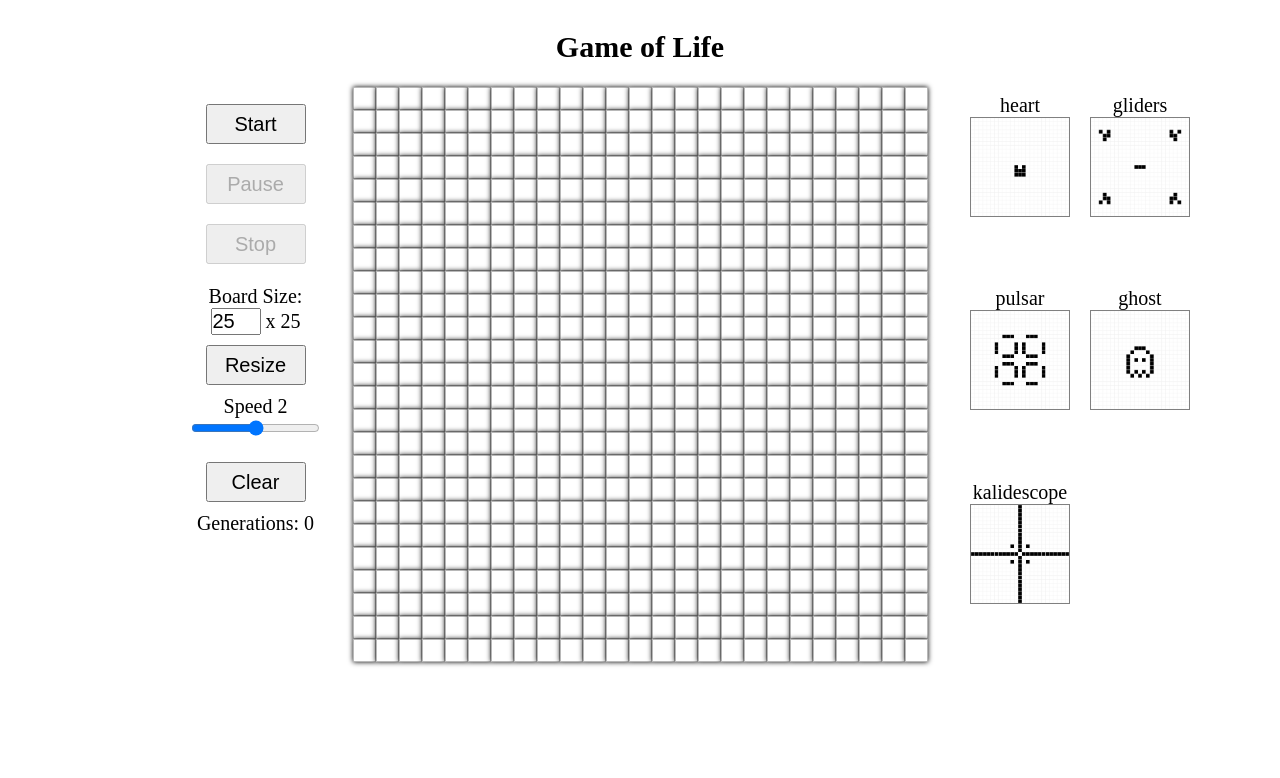
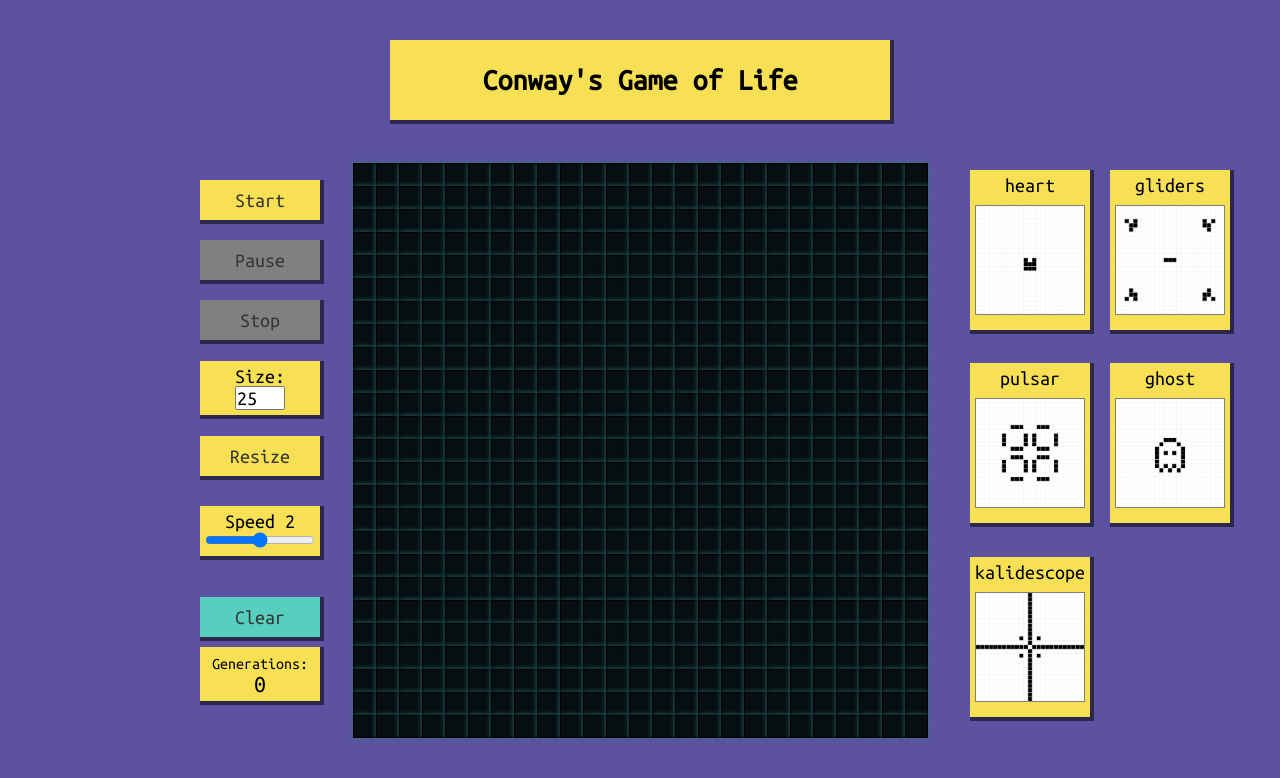
Before and after one commit to drew-ross/game-of-life, a React (Create React App) app in the folder app/: page / in a window 1280 px wide. Shown: the top 778 px of the page. Built offline with nearby package versions, Linux system fonts and the light colour scheme.

Commit message:
Add color theme, normalize widths, add containers.

```diff
--- a/app/src/components/App.jsx
+++ b/app/src/components/App.jsx
@@ -59,13 +59,11 @@ const App = () => {
 
   return (
     <div className='App'>
-      <div className='container'>
-        <Header />
-        <div className='css-grid'>
-          <GameController cellProps={cellProps} />
-          <Grid gridProps={gridProps} />
-          <PresetList selectPreset={selectPreset} />
-        </div>
+      <Header />
+      <div className='css-grid'>
+        <GameController cellProps={cellProps} />
+        <Grid gridProps={gridProps} />
+        <PresetList selectPreset={selectPreset} />
       </div>
     </div>
   );
--- a/app/src/components/Cell.jsx
+++ b/app/src/components/Cell.jsx
@@ -4,7 +4,7 @@ import styled from 'styled-components';
 const StyledCell = styled.div`
   width: ${props => props.size + 'px'};
   height: ${props => props.size + 'px'};
-  background: ${props => props.cell ? 'black' : 'white'};
+  background: ${props => props.cell ? '#55f8e2' : null};
 `;
 
 const Cell = props => {
--- a/app/src/components/GameController.jsx
+++ b/app/src/components/GameController.jsx
@@ -97,7 +97,8 @@ const GameController = props => {
       </div>
       <br />
       <div className='flex-row'>
-        <label>Board Size:
+        <div className='container _small'>
+          <label>Size:
         <br />
             <input
               type='number'
@@ -105,11 +106,13 @@ const GameController = props => {
               max='30'
               value={inputSize}
               onChange={handleInput}
-          ></input><span> x {inputSize}</span>
+            ></input>
           </label>
+        </div>
         <br />
         <button onClick={handleChangeGridSize}>Resize</button>
         <br />
+        <div className='container _small _vmargin'>
           <label>Speed {speedRange}
             <br />
             <input
@@ -120,10 +123,15 @@ const GameController = props => {
               onChange={handleRange}></input>
           </label>
         </div>
+      </div>
       <br />
       <div className='flex-row'>
-        <button disabled={isRunning} onClick={clearCells}>Clear</button>
-        <p>Generations: {generations}</p>
+        <button className='secondary' disabled={isRunning} onClick={clearCells}>Clear</button>
+        <p className='container _small'>
+          <span className='font-smaller'>Generations:</span>
+          <br />
+          <span className='font-bigger'>{generations}</span>
+        </p>
       </div>
     </div>
   );
--- a/app/src/components/Header.jsx
+++ b/app/src/components/Header.jsx
@@ -3,7 +3,7 @@ import React from 'react';
 const Header = () => {
     return (
         <header>
-            <h1>Game of Life</h1>
+            <h1>Conway's Game of Life</h1>
         </header>
     );
 };
--- a/app/src/components/Preset.jsx
+++ b/app/src/components/Preset.jsx
@@ -7,7 +7,7 @@ const Preset = props => {
 
   return (
     <div
-      className='Preset'
+      className='Preset container _preset'
       onClick={() => selectPreset(data)}
     >
       <p>{name}</p>
--- a/app/src/styles/general.scss
+++ b/app/src/styles/general.scss
@@ -1,17 +1,48 @@
 h1 {
   font-size: 3rem;
+  font-family: $font-main;
 }
 
 p, button, input, label {
   font-size: 2rem;
+  font-family: $font-main;
+}
+
+.font-smaller {
+  font-size: 1.6rem;
+}
+
+.font-bigger {
+  font-size: 2.4rem;
 }
 
 button {
-  width: 10rem;
+  width: 12rem;
   height: 4rem;
   margin: 1rem 0;
+  background: $color-main;
+  color: $color-dark;
+  border: none;
+  @include shadow();
+
+  &.secondary {
+    background: $color-lowlight;
+  }
+  &:hover {
+    background: $color-highlight;
+  }
+  &:active {
+    outline: 2px solid white;
+  }
+  &:disabled {
+    background: gray;
+  }
 }
 
 input[type=number] {
   width: 5rem;
 }
+
+content p {
+  font-family: $font-content;
+}
--- a/app/src/styles/main.scss
+++ b/app/src/styles/main.scss
@@ -1,12 +1,37 @@
+html {
+  background: $color-secondary;
+}
+
 .container {
   text-align: center;
+  @include shadow();
+  background: $color-main;
+  padding: .5rem;
+
+  &._small {
+    width: 12rem;
+  }
+  &._vmargin {
+    margin: 2rem 0;
+  }
+  &._preset {
+    width: 12rem;
+    height: 16rem;
+
+    &:hover {
+      background: $color-highlight;
+    }
+  }
 }
 
 header {
   text-align: center;
-  h1 {
-    margin: 3rem;
-  }
+  margin: 4rem auto 5rem;
+  background: $color-main;
+  width: 50rem;
+  height: 8rem;
+  @include shadow();
+  line-height: 8rem;
 }
 
 .css-grid {
@@ -71,13 +96,17 @@ header {
   width: 10rem;
   height: 10rem;
 
+  p {
+    margin-bottom: 1rem;
+  }
   img {
     border: 1px solid gray;
   }
 }
 
 .Cell {
-  border: 1px solid rgb(184, 184, 184);
+  background: rgb(6, 14, 17);
+  border: 1px solid rgb(2, 2, 2);
   -webkit-user-select: none;
-  box-shadow: 0 0 0.5rem black;
+  box-shadow: 0 0 0.5rem rgb(48, 119, 124);
 }
--- a/app/src/styles/mixins.scss
+++ b/app/src/styles/mixins.scss
@@ -5,3 +5,7 @@
   align-items: $align;
   flex-wrap: wrap;
 }
+
+@mixin shadow() {
+  box-shadow: .2rem .2rem 0 .2rem rgba(0, 0, 0, 0.521);
+}
--- a/app/src/styles/variables.scss
+++ b/app/src/styles/variables.scss
@@ -1 +1,13 @@
+@import url('https://fonts.googleapis.com/css2?family=Open+Sans&family=Ubuntu+Mono&display=swap');
+
+$font-main: 'Ubuntu Mono';
+$font-content: 'Open Sans';
+
+$color-main: #f8e055;
+$color-secondary: #5d52a1;
+$color-highlight: #55f8e2;
+$color-lowlight: #56cfbf;
+$color-light: rgb(235, 235, 235);
+$color-dark: rgb(53, 53, 53);
+
 $tablet-mobile: "(max-width: 1100px)";
```
Lines whose indentation alone changed are shown as unchanged.
